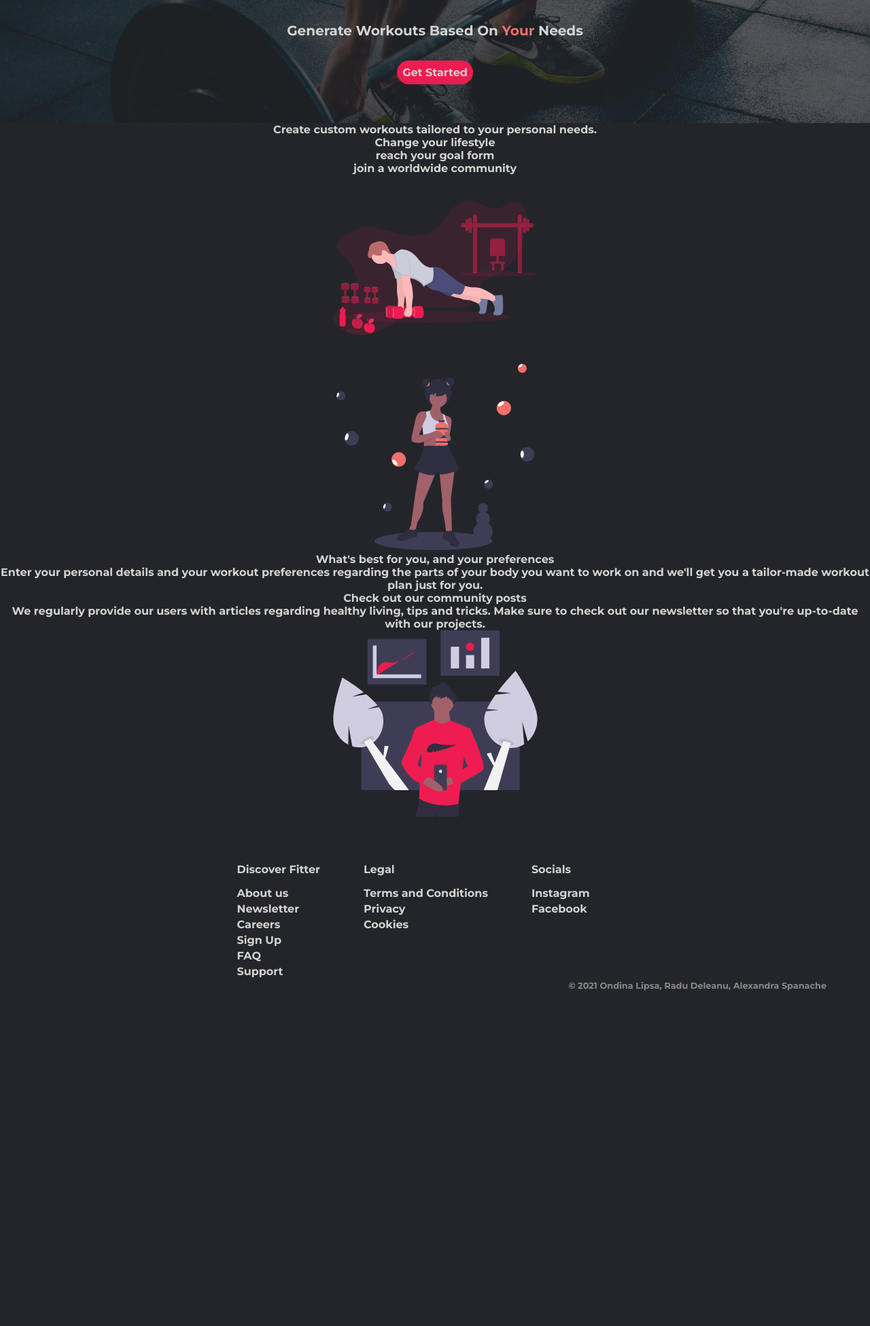
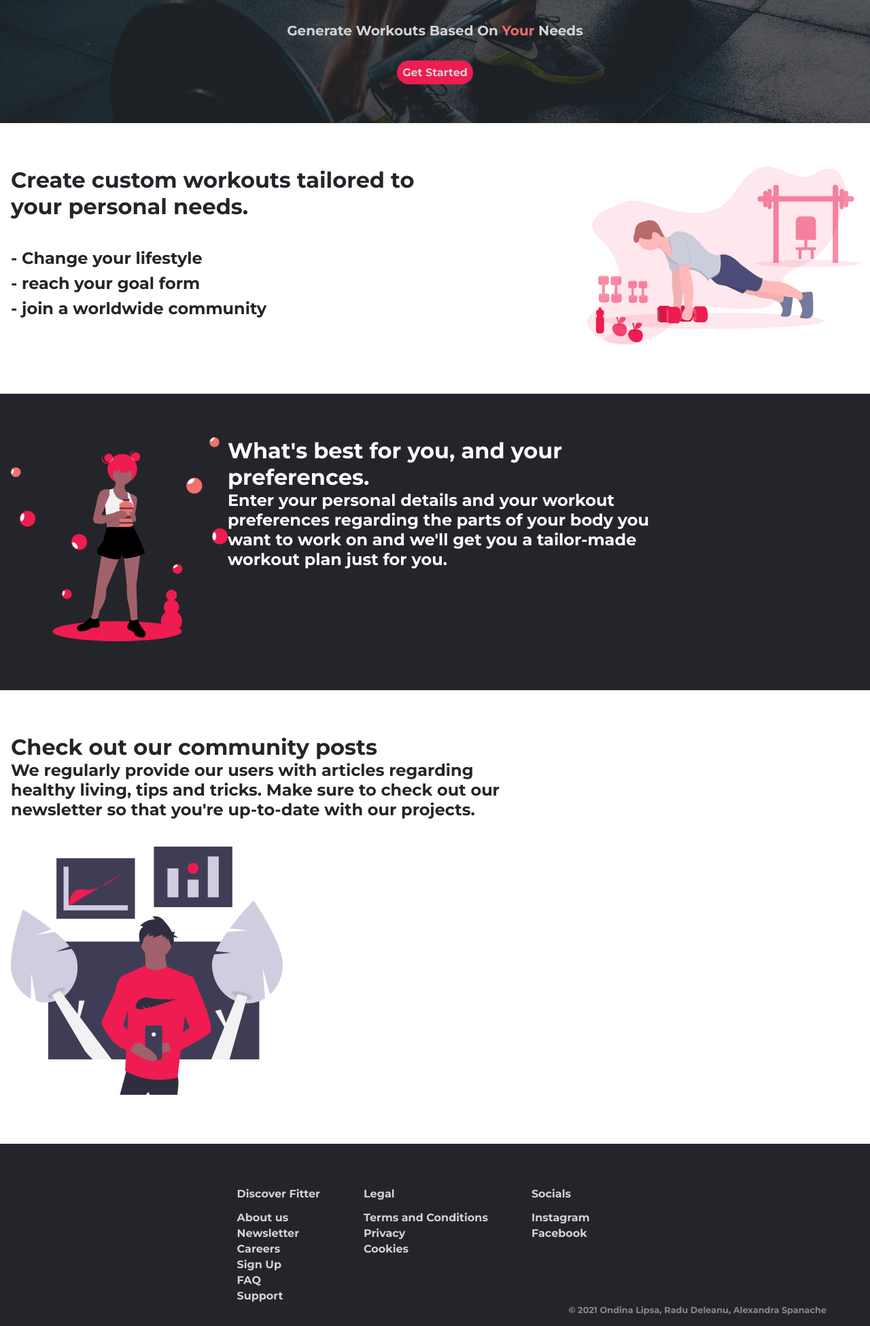
Before and after one commit to olipsa/Workout-Generator-Website, a PHP site: page /homepage.html in a window 1280 px wide. Shown: the part 378-2328 px from the top of the page at 68% size. Before the commit the page ends 1835 px from the top, so only its background shows below. Run offline with PHP 8.4, Linux system fonts and the light colour scheme.

Commit message:
progress

```diff
--- a/homepage.css
+++ b/homepage.css
@@ -4,7 +4,6 @@
     box-sizing: border-box;
     margin: 0;
     padding: 0;
-    text-align: center;
 }
 header,body,ul{
     background-color: #24252A;
@@ -49,6 +48,10 @@ header {
 
 .menu li a{
     transition: all 0.3s ease 0s;
+}
+
+section {
+    display: block;
 }
 
 .menu li a:hover{
@@ -134,6 +137,121 @@ header {
     background-color: rgba(242,111,109,1);
 }
 
+.motivation_section{
+    background: #fff;
+    font-size: 2rem;
+    z-index: 1;
+    position: relative;
+    padding: 4rem 0;
+}
+
+.row--apply {
+    width: 100%;
+    margin: 0 auto;
+    max-width: 80rem;
+    padding: 0 1rem;
+}
+
+.motivation_container p, .motivation_container li{
+    color: #24252A;
+}
+
+.motivation_container{
+    display: flex;
+    justify-content: space-between;
+}
+
+.motivation_text ul, .motivation_text p{
+    width: 70%;
+    background: transparent;
+}
+
+.motivation_text p{
+    padding-bottom: 1.3em;
+}
+
+.motivation_text li{
+    font-size: 1.5rem;
+    display: flex;
+    align-items: center;
+    margin-bottom: .5rem;
+}
+
+.motivation_img img{
+    width: 400px;
+    height: auto;
+}
+
+.benefits_section{
+    background: #24252A;
+    font-size: 2rem;
+    z-index: 1;
+    position: relative;
+    padding: 4rem 0;
+}
+
+.benefits_container h1, .benefits_text p{
+    color: #fff;
+}
+
+.benefits_container{
+    display: flex;
+    justify-content: space-between;
+}
+
+.benefits_img img{
+    height: 300px;
+    width: auto;
+}
+
+.benefits_text h1, .benefits_text p{
+    width: 70%;
+    background: transparent;
+}
+
+.benefits_text p{
+    padding-bottom: 1.3em;
+    font-size: 1.5rem;
+    display: flex;
+    align-items: center;
+    margin-bottom: .5rem;
+}
+
+.support_section{
+    background: #fff;
+    font-size: 2rem;
+    z-index: 1;
+    position: relative;
+    padding: 4rem 0;
+}
+
+.support_container p, .support_container h1{
+    color: #24252A;
+}
+
+.support_container{
+    display: flex;
+    justify-content: space-between;
+}
+
+.support_text h1, .support_text p{
+    width: 60%;
+    background: transparent;
+}
+
+.support_text p{
+    padding-bottom: 1.3em;
+    font-size: 1.5rem;
+    display: flex;
+    align-items: center;
+    margin-bottom: .5rem;
+}
+
+.support_img img{
+    width: 400px;
+    height: auto;
+}
+
 .footer_container{
     padding: 4rem 0 0;
 }
--- a/homepage.html
+++ b/homepage.html
@@ -57,28 +57,34 @@
             </div>
         </div>
     </section>
+    <section class="motivation_section">
+        <div class="row--apply">
             <div class="motivation_container">
-        <div>
+                <div class="motivation_text">
                     <p>
                         Create custom workouts tailored to your personal needs.
                     </p>
                     <ul>
-                <li>Change your lifestyle</li>
-                <li>reach your goal form</li>
-                <li>join a worldwide community</li>
+                        <li>- Change your lifestyle</li>
+                        <li>- reach your goal form</li>
+                        <li>- join a worldwide community</li>
                     </ul>
                 </div>
-        <div>
-            <img src="workout.svg" alt="workout" width="301" height="274">
+                <div class="motivation_img">
+                    <img src="workout.svg" alt="workout">
                 </div>
             </div>
+        </div>
+    </section>
+    <section class="benefits_section">
+        <div class="row--apply">
             <div class="benefits_container">
-        <div>
+                <div class="benefits_img">
                     <img src="energizer.svg" alt="energizer" width="301" height="274">
                 </div>
-        <div>
+                <div class="benefits_text">
                     <h1>
-                What's best for you, and your preferences
+                        What's best for you, and your preferences.
                     </h1>
                     <p>Enter your personal details and your workout preferences
                         regarding the parts of your body you want to work on and
@@ -86,8 +92,12 @@
                     </p>
                 </div>
             </div>
+        </div>
+    </section>
+    <section class="support_section">
+        <div class="row--apply">
             <div class="support_container">
-        <div>
+                <div class="support_text">
                     <h1>
                         Check out our community posts
                     </h1>
@@ -97,10 +107,12 @@
                         our newsletter so that you're up-to-date with our projects.
                     </p>
                 </div>
-        <div>
+            </div>
+            <div class="support_img">
                 <img src="lifestyle.svg" alt="lifestyle" width="301" height="274">
             </div>
         </div>
+    </section>
 </main>
 <footer>
     <div class="footer_container">
@@ -131,16 +143,7 @@
         <span class="copyright_text">© 2021 Ondina Lipsa, Radu Deleanu, Alexandra Spanache</span>
     </div>
 </footer>
-
-<script>
-    function openNav() {
-        document.getElementById("sidebar").style.width = "250px";
-    }
-
-    function closeNav() {
-        document.getElementById("sidebar").style.width = "0";
-    }
-</script>
+<a class="back_to_top"></a>
 
 </body>
 
```
Also changed, not shown: energizer.svg. Lines whose indentation alone changed are shown as unchanged.
